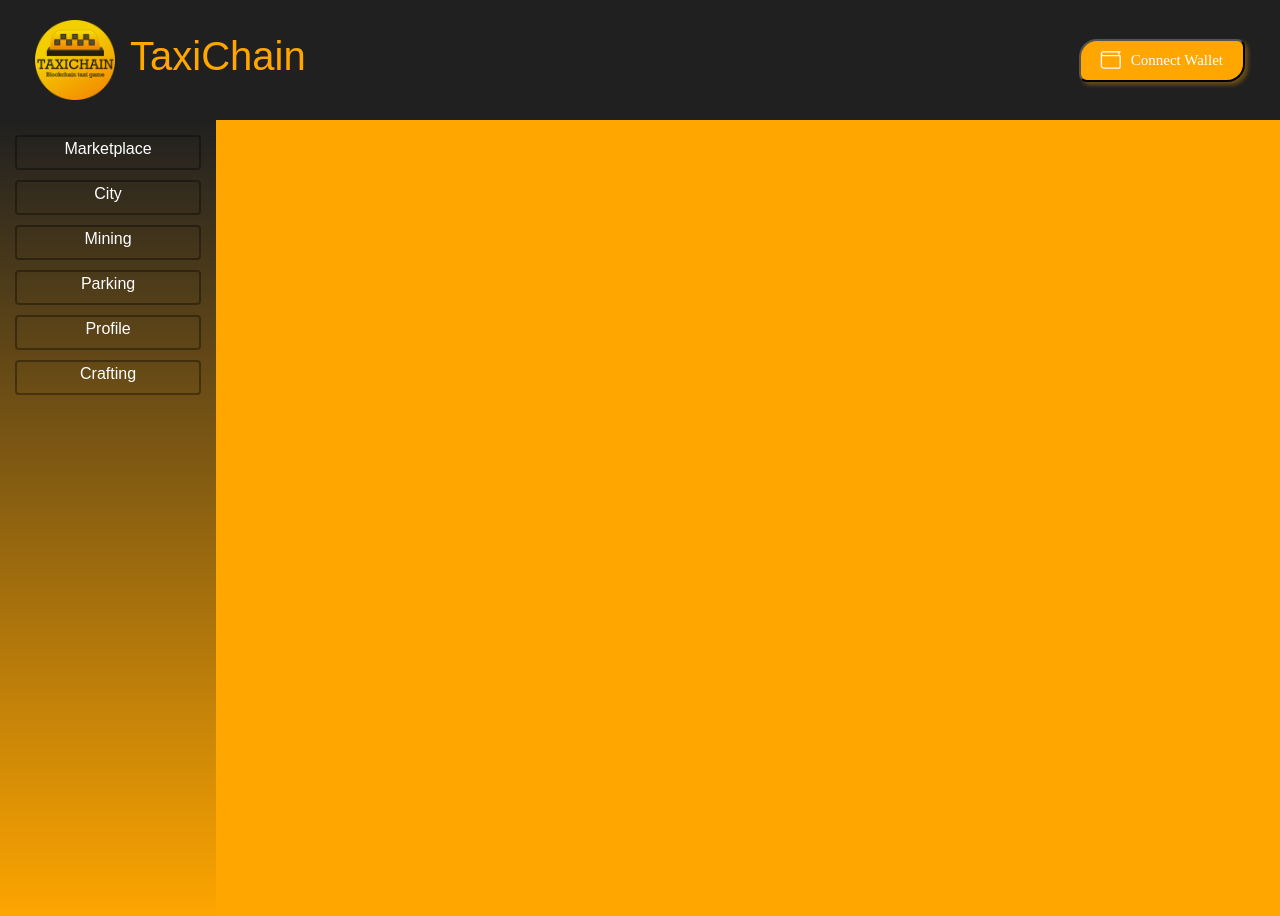
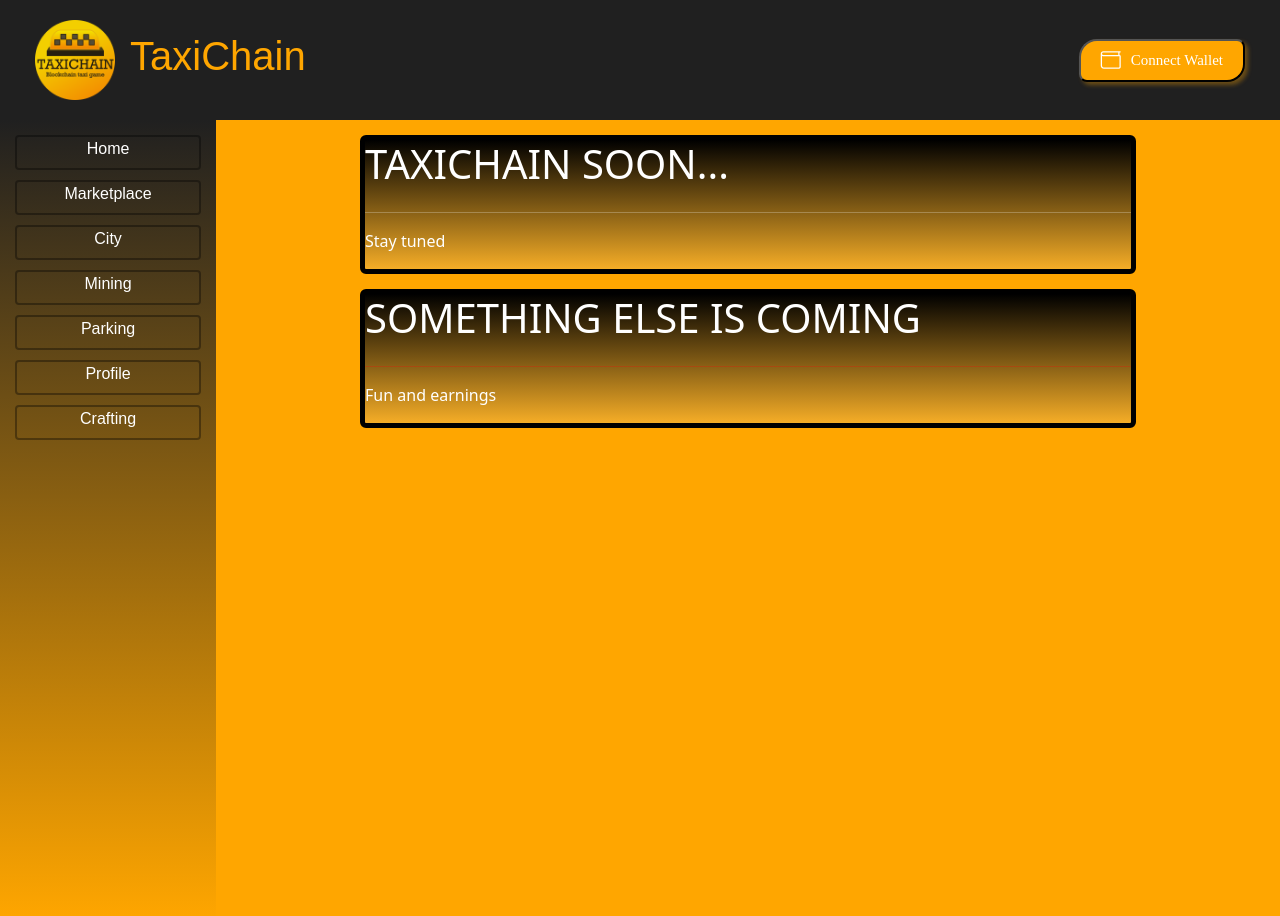
Before and after one commit to oscarluisgm/Taxichain, a React (Vite) app: page /home in a window 1280 px wide. Shown: the top 916 px of the page. Built offline with nearby package versions, Linux system fonts and the light colour scheme; a web font is replaced by a local one.

Commit message:
another commit

```diff
--- a/src/components/header.jsx
+++ b/src/components/header.jsx
@@ -16,6 +16,7 @@ export const Header = ({pictures, borderStyle, bStyle, styleHandler}) => {
           </button>
         </div>
         <div className="nav-bar d-flex d-md-none">
+        <Link className="sidebar-link" to={"/home"} onClick={()=>styleHandler("home")} style={borderStyle==="home" ? bStyle.clicked:bStyle.normal}>Home</Link>
         <Link className="sidebar-link" to={"/marketplace"} onClick={()=>styleHandler("marketplace")} style={borderStyle==="marketplace" ? bStyle.clicked:bStyle.normal}>
           Marketplace
         </Link>
--- a/src/components/sidebar.jsx
+++ b/src/components/sidebar.jsx
@@ -6,6 +6,7 @@ export const Sidebar = ({borderStyle, bStyle, styleHandler}) => {
   return (
     <>
       <div className="sidebar d-none d-md-flex">
+        <Link className="sidebar-link" to={"/home"} onClick={()=>styleHandler("home")} style={borderStyle==="home" ? bStyle.clicked:bStyle.normal}>Home</Link>
         <Link className="sidebar-link" to={"/marketplace"} onClick={()=>styleHandler("marketplace")} style={borderStyle==="marketplace" ? bStyle.clicked:bStyle.normal}>
           Marketplace
         </Link>
--- a/src/index.css
+++ b/src/index.css
@@ -327,6 +327,20 @@ body{
   max-width: 300px;
 }
 
+.home-container{
+  width: 100vh;
+  height: 100vh;
+  display: flex;
+  flex-direction: column;
+  gap: 15px;
+  margin-top: 15px;
+}
+
+.home-cards{
+  border: 5px solid black;
+  background: linear-gradient(to bottom, black, rgb(245, 173, 39));
+  color: white;
+}
 
 @media (max-width:305px){
   .parking-card-button, .card-button{
--- /dev/null
+++ b/src/pages/home.jsx
@@ -0,0 +1,30 @@
+
+
+export default function Home () {
+    return<>
+    <div className="container home-container">
+        <div className="row">
+            <div className="col-12">
+                <div className="card home-cards">
+                    <h1>TAXICHAIN SOON...</h1>
+                    <hr style={{backgroundColor:"white"}}/>
+                    <p>Stay tuned</p>
+                </div>
+            </div>
+        </div>
+        <div className="row">
+            <div className="col-12">
+                <div className="card home-cards">
+                    <h1>SOMETHING ELSE IS COMING</h1>
+                    <hr style={{color:"red"}}/>
+                    <p>Fun and earnings</p>
+                </div>
+
+            </div>
+        </div>
+
+    </div>
+    </>
+
+
+}
--- a/src/pages/marketplace.jsx
+++ b/src/pages/marketplace.jsx
@@ -4,7 +4,7 @@ import { NftModal } from "../modals/nftModals";
 import {SecondaryModalMarketplace} from "../modals/marketplaceSecondaryModal";
 
 
-export default function Marketplace() {
+export default function Marketplace(){
 
   const{visible,confirm,currentCar, handleFilter, handleModal,cars, secModal, handleSecondaryModal}=useMarketplace()
 
--- a/src/router.jsx
+++ b/src/router.jsx
@@ -1,12 +1,14 @@
-import { Route, Routes } from "react-router-dom";
+import { Route, Routes/* , Switch  */} from "react-router-dom";
 import Marketplace from "./pages/marketplace";
 import Parking from "./pages/parking";
+import Home from "./pages/home"
 
 
 export default function Router() {
   return (
     <div className="route-class">
       <Routes>
+        <Route path="/home" element={<Home/>}/>
         <Route path="/marketplace" element={<Marketplace />} />
         <Route path="/parking" element={<Parking />} />
       </Routes>
```
